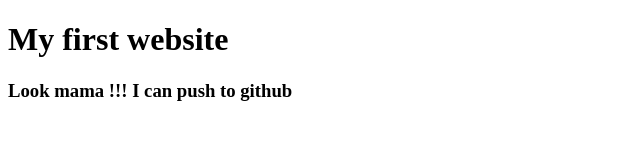
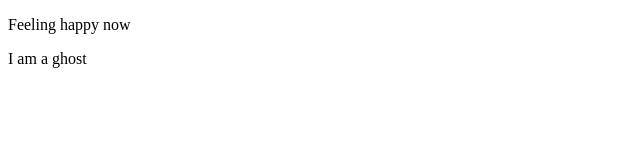
Before and after one commit to aratik1997/my-firstwebsite, a plain HTML site: page index.html in a window 1280 px wide. Shown: the whole page, without its empty margins (0-640 px from the left). Drawn offline with Linux system fonts and the light colour scheme.

Commit message:
ghost hunting

```diff
--- a/index.html
+++ b/index.html
@@ -7,7 +7,7 @@
     <title>Document</title>
 </head>
 <body>
-    <h1>My first website</h1>
-    <h3>Look mama !!! I can push to github</h3>
+    <p>Feeling happy now</p>
+    <p>I am a ghost</p>
 </body>
 </html>
```
